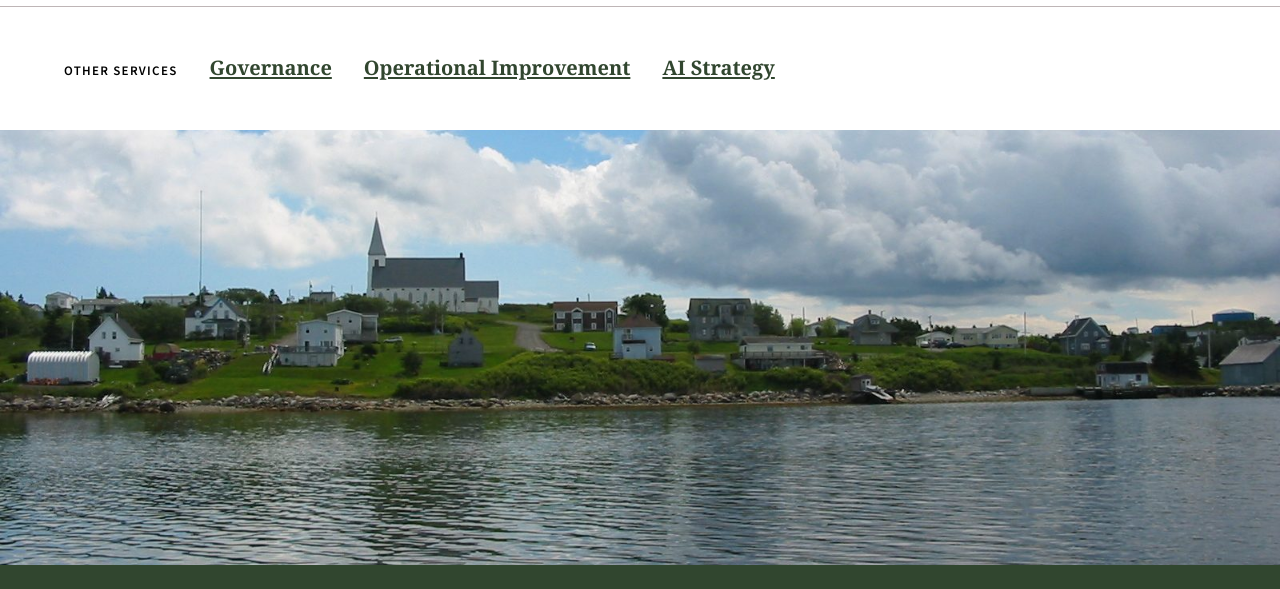
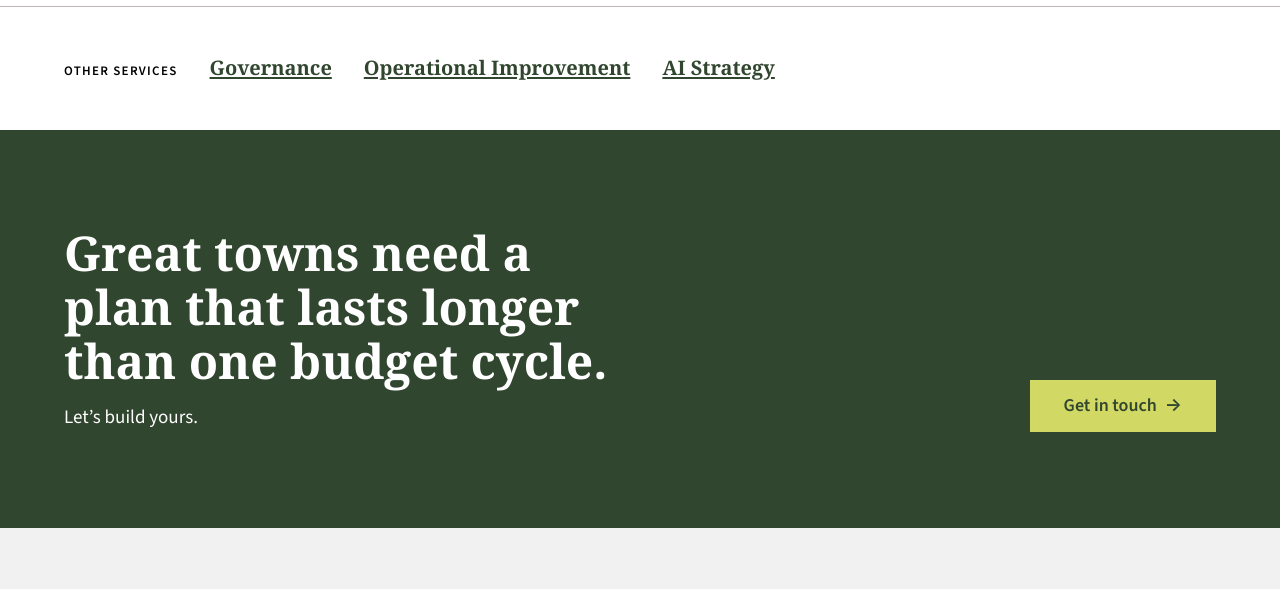
Before and after one commit to bailemor/sample-web-site, a plain HTML site: page financial-strategy.html in a window 1280 px wide. Shown: the part 2680-3269 px from the top of the page. Drawn offline with Linux system fonts and the light colour scheme.

Commit message:
Financial Strategy: remove the bottom photo band
Co-Authored-By: Claude Opus 5.5 <noreply@anthropic.com>
Claude-Session: https://claude.ai/code/session_01XRxcuqMj64czPpwdNU61jx

```diff
--- a/financial-strategy.html
+++ b/financial-strategy.html
@@ -119,9 +119,6 @@
     </div>
   </nav>
 
-  <figure class="photo-band">
-    <img src="images/places/canso-harbour-1200.jpg" srcset="images/places/canso-harbour-800.jpg 800w, images/places/canso-harbour-1200.jpg 1200w, images/places/canso-harbour-1600.jpg 1600w" sizes="100vw" alt="A harbour community seen from the water, with a white church on the hill" loading="lazy" decoding="async" style="object-position: 50% 60%">
-  </figure>
 
   <section class="cta" aria-labelledby="cta-title">
     <div class="wrap">
```
